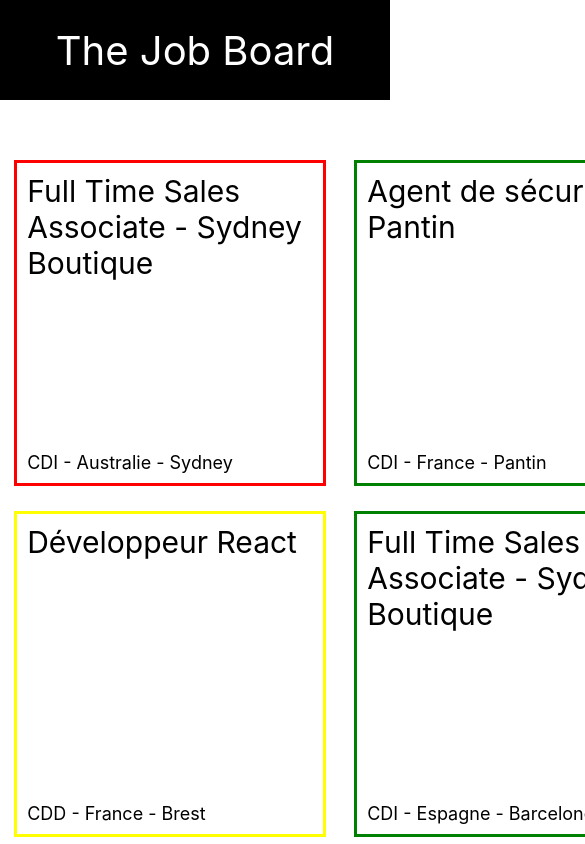
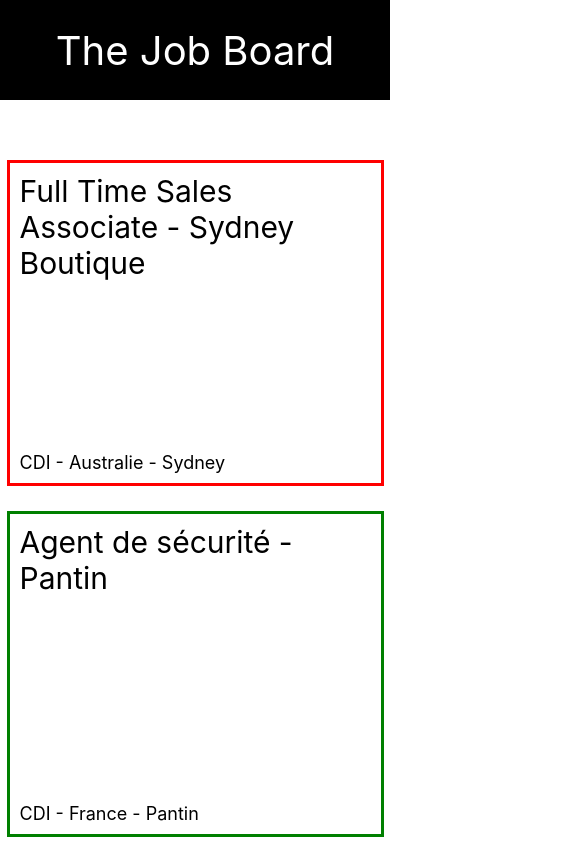
Before and after one commit to lemarak/react-job-board, a React (Create React App) app: page / in a window 390 px wide. Shown: the top 844 px of the page, 585 px wide, since content can reach past the window. Built offline with nearby package versions, Linux system fonts and the light colour scheme.

Commit message:
responsive

```diff
--- a/src/App.css
+++ b/src/App.css
@@ -14,7 +14,7 @@
 }
 
 .jobs {
-  width: 1020px;
+  width: 1024px;
   margin: 0 auto;
   display: flex;
   justify-content: space-around;
@@ -50,6 +50,7 @@
 .yellow {
   border: 3px solid yellow;
 }
+
 footer {
   font-size: 18px;
   height: 60px;
@@ -64,3 +65,21 @@ a {
   color: black;
   text-decoration: none;
 }
+
+@media (max-width: 1024px) {
+  .jobs {
+    width: 100%;
+  }
+  .job {
+    width: 45%;
+  }
+}
+
+@media (max-width: 760px) {
+  .jobs {
+    width: 100%;
+  }
+  .job {
+    width: 90%;
+  }
+}
--- a/src/Footer.js
+++ b/src/Footer.js
@@ -3,17 +3,18 @@ const Footer = (props) => {
     <footer>
       <span>
         Made with{" "}
-        <a href="https://fr.reactjs.org/" target="_blank">
+        <a href="https://fr.reactjs.org/" target="_blank" rel="noreferrer">
           React
         </a>{" "}
         at{" "}
-        <a href="https://www.lereacteur.io/" target="_blank">
+        <a href="https://www.lereacteur.io/" target="_blank" rel="noreferrer">
           Le Reacteur{" "}
         </a>
         By{" "}
         <a
           href="https://www.linkedin.com/in/st%C3%A9phane-dauguet-4341b176/"
           target="_blank"
+          rel="noreferrer"
         >
           Stéphane Dauguet
         </a>
--- a/src/Job.js
+++ b/src/Job.js
@@ -1,5 +1,4 @@
 const Job = (props) => {
-  console.log("Props : ", props);
   return (
     <>
       <div className={`job ${props.className}`}>
```
Also changed, not shown: 1 other file (tests, documents, lock files or other folders).
